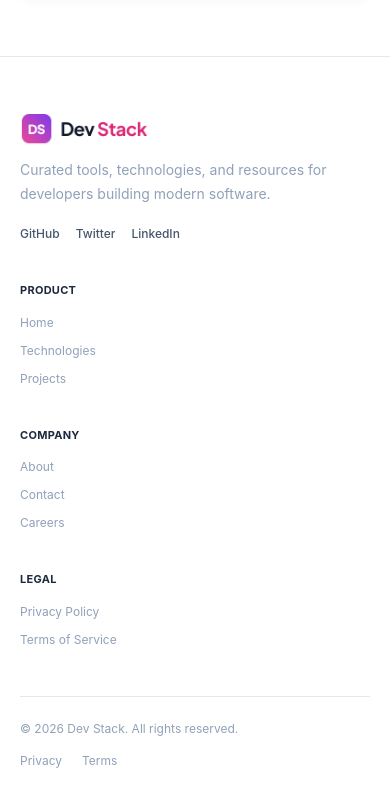
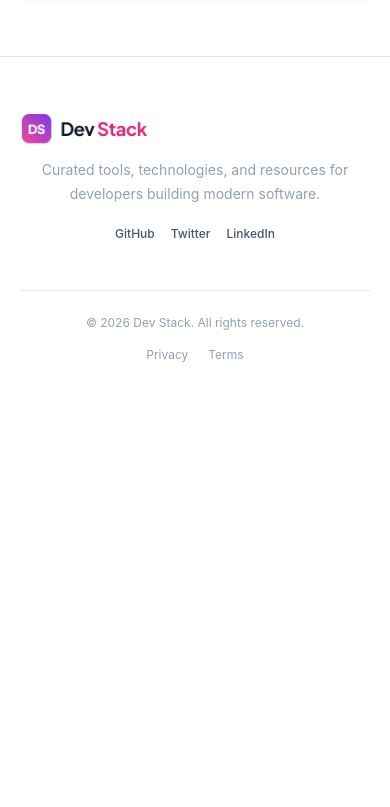
Before and after one commit to sajadul-dev/B14-A05-DevStack, a React (Vite) app: page / in a window 390 px wide. Shown: the part 4689-5496 px from the top of the page. After the commit the page ends 5108 px from the top, so only its background shows below. Built offline with nearby package versions, Linux system fonts and the light colour scheme.

Commit message:
Hide footer link groups on mobile

```diff
--- a/src/components/Footer.jsx
+++ b/src/components/Footer.jsx
@@ -3,9 +3,9 @@ function Footer() {
   return (
     <footer className="border-t border-slate-200 bg-white">
       <div className="mx-auto max-w-[1290px] px-5 py-14 sm:px-8 lg:px-10 lg:py-16">
-        <div className="grid gap-10 md:grid-cols-2 lg:grid-cols-[1.7fr_0.8fr_0.8fr_0.8fr]">
+       <div className="grid gap-10 text-center md:grid-cols-2 md:text-left lg:grid-cols-[1.7fr_0.8fr_0.8fr_0.8fr]">
           {/* Brand */}
-          <div className="max-w-sm">
+         <div className="mx-auto max-w-sm md:mx-0">
         <img
   src={logo}
   alt="Dev Stack"
@@ -17,7 +17,7 @@ function Footer() {
               building modern software.
             </p>
 
-            <div className="mt-5 flex items-center gap-4">
+            <div className="mt-5 flex items-center justify-center gap-4 md:justify-start">
               <a
                 href="https://github.com"
                 target="_blank"
@@ -48,7 +48,7 @@ function Footer() {
           </div>
 
           {/* Product */}
-          <div>
+         <div className="hidden md:block">
             <h3 className="text-[11px] font-bold uppercase tracking-wide text-slate-800">
               Product
             </h3>
@@ -78,7 +78,7 @@ function Footer() {
           </div>
 
           {/* Company */}
-          <div>
+         <div className="hidden md:block">
             <h3 className="text-[11px] font-bold uppercase tracking-wide text-slate-800">
               Company
             </h3>
@@ -108,7 +108,7 @@ function Footer() {
           </div>
 
           {/* Legal */}
-          <div>
+         <div className="hidden md:block">
             <h3 className="text-[11px] font-bold uppercase tracking-wide text-slate-800">
               Legal
             </h3>
@@ -132,7 +132,7 @@ function Footer() {
         </div>
 
         {/* Bottom bar */}
-        <div className="mt-12 flex flex-col gap-4 border-t border-slate-200 pt-6 text-xs text-slate-400 sm:flex-row sm:items-center sm:justify-between">
+       <div className="mt-12 flex flex-col items-center gap-4 border-t border-slate-200 pt-6 text-center text-xs text-slate-400 sm:flex-row sm:items-center sm:justify-between sm:text-left">
           <p>© 2026 Dev Stack. All rights reserved.</p>
 
           <div className="flex items-center gap-5">
```
